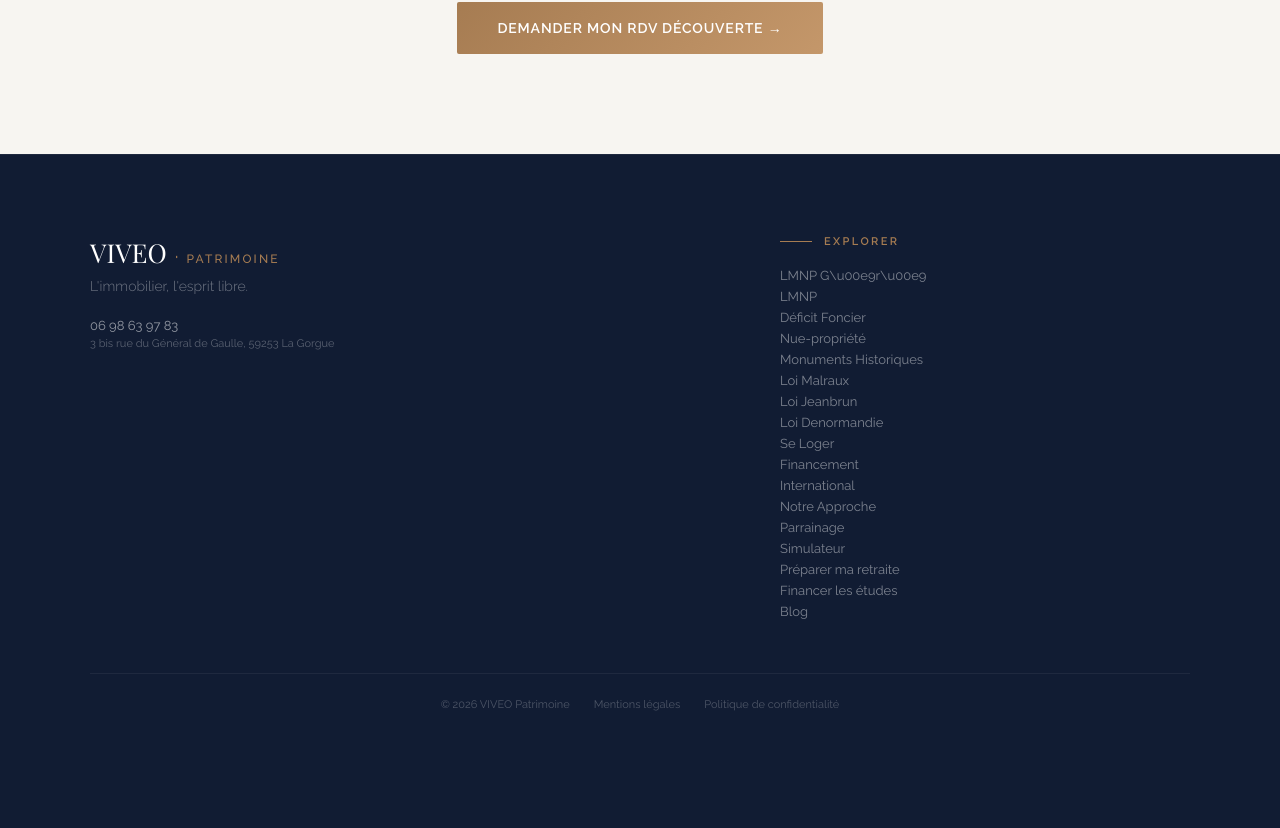
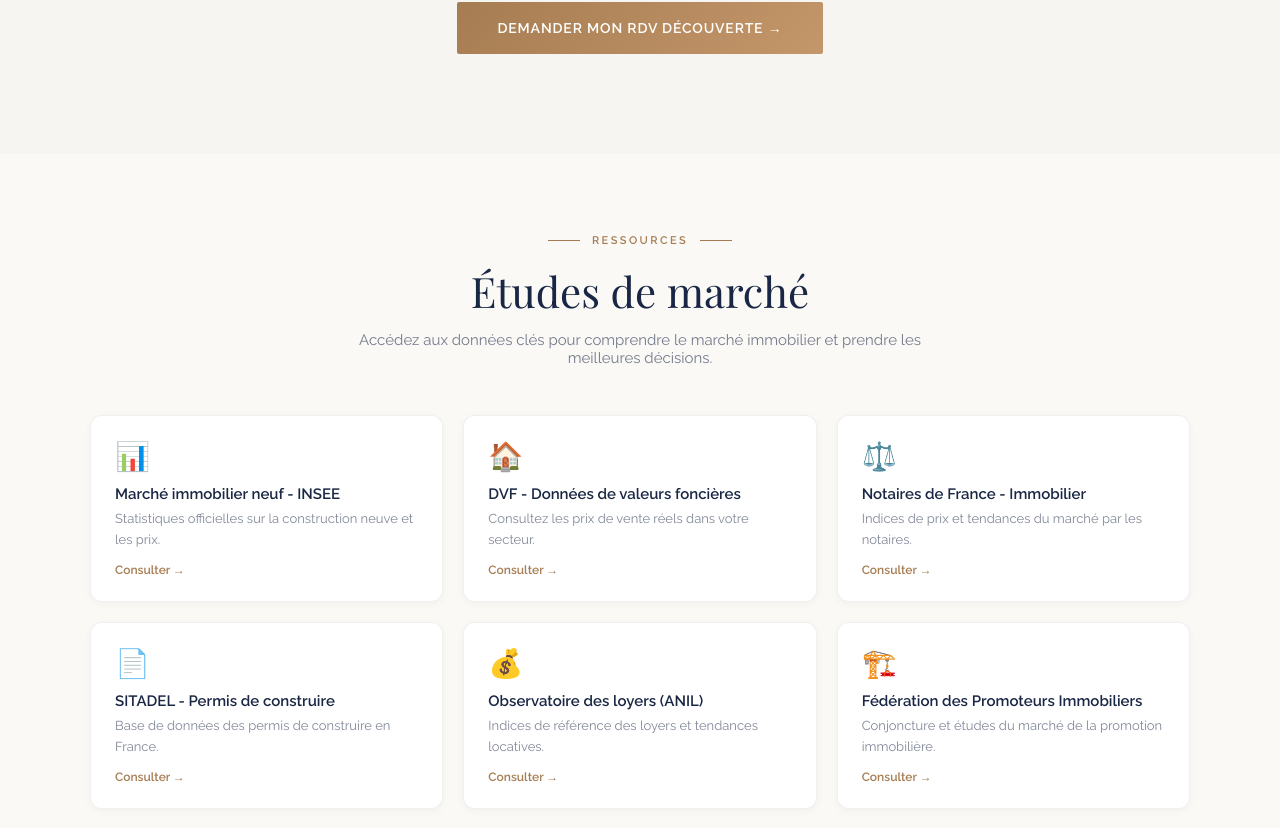
Before and after one commit to tblanchardviveo/viveo-public, a React (Vite) app: page /investir in a window 1280 px wide. Shown: the part 2652-3480 px from the top of the page. Before the commit the page ends 3411 px from the top, so only its background shows below. Built offline with nearby package versions, Linux system fonts and the light colour scheme; no server answers; a web font is replaced by a local one.

Commit message:
feat: Investir.jsx - section liens études de marché INSEE DVF SITADEL

```diff
--- a/src/pages/Investir.jsx
+++ b/src/pages/Investir.jsx
@@ -1,5 +1,6 @@
 import { Link } from 'react-router-dom'
 import { useReveal } from '../hooks/useReveal'
+import LiensEtudesMarche from '../components/LiensEtudesMarche'
 
 const WP = 'https://viveopromotion-t3jrcqwfw3.live-website.com'
 const eye = { display: 'flex', alignItems: 'center', gap: 12, marginBottom: 24 }
@@ -89,6 +90,7 @@
           <a href={`${WP}/rdv-decouverte/`} style={cta}>{'Demander mon RDV D\u00e9couverte \u2192'}</a>
         </div>
       </Sec>
+      <LiensEtudesMarche />
     </>
   )
 }
```
